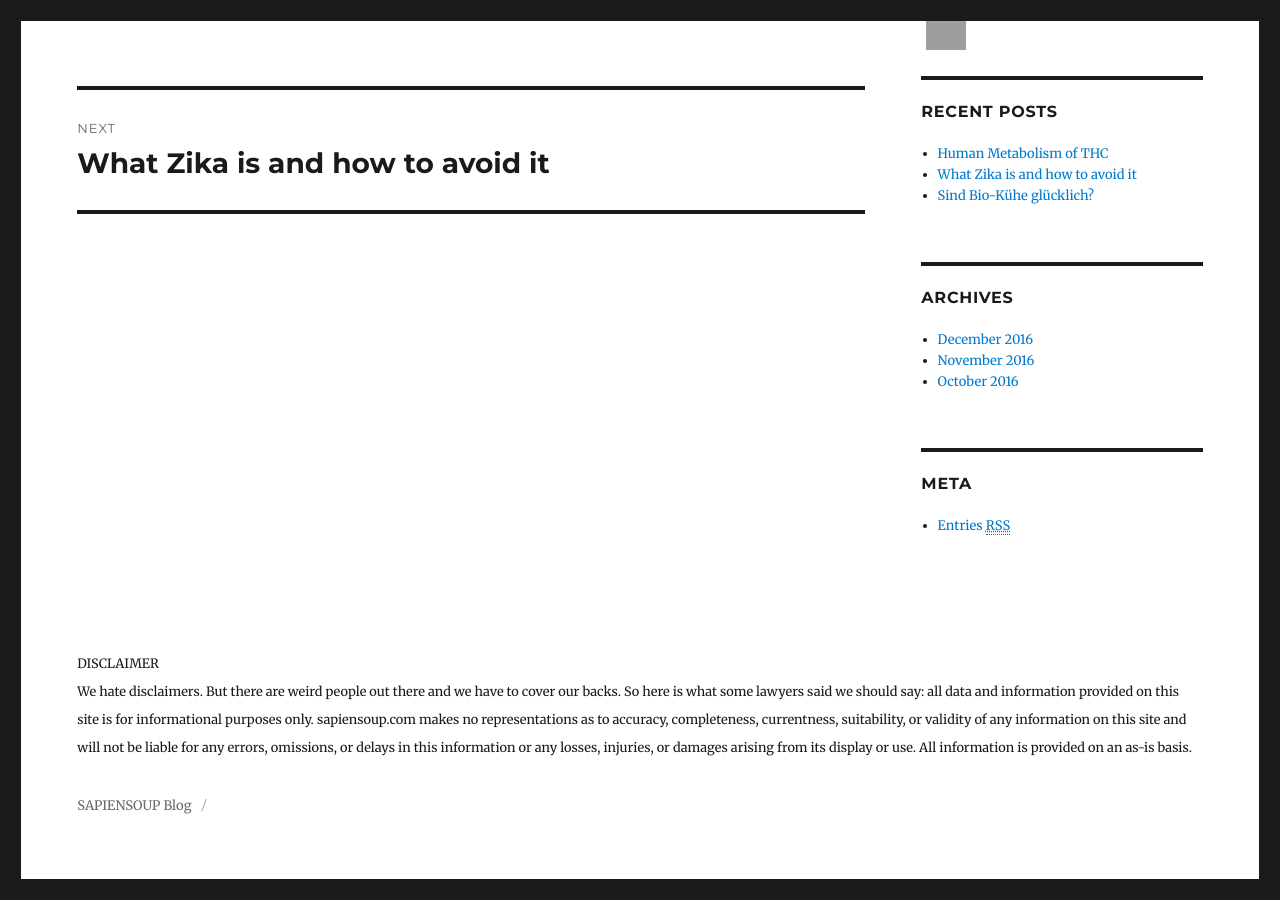
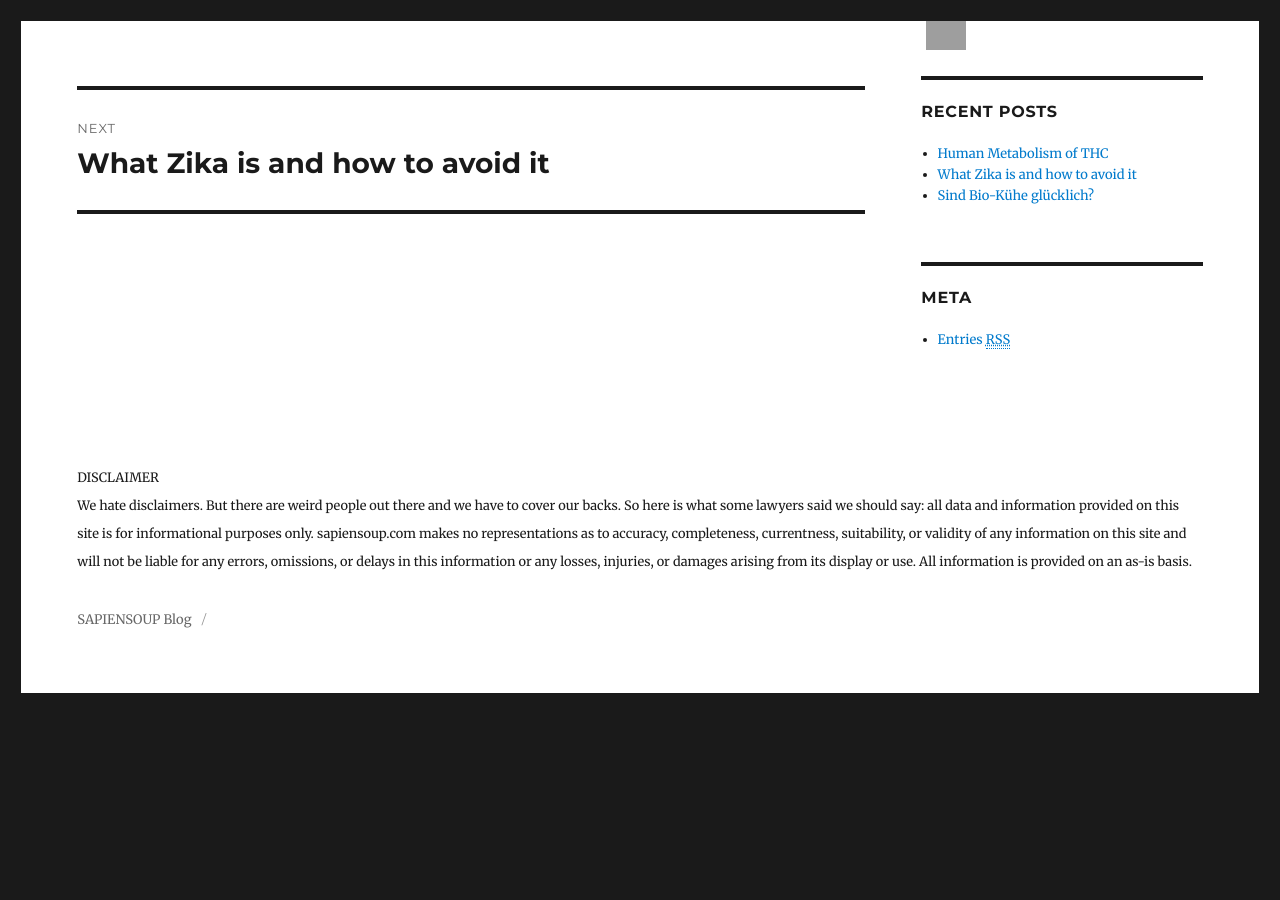
Before and after one commit to sapiensoup/sapiensoup.com, a Jekyll site: the page built from _posts/2016-10-27-sind-bio-kuhe-glucklich.html, in a window 1280 px wide and 900 px high, scrolled down 835 px. Built offline with Jekyll 4.4.1, drawn with Linux system fonts in a browser that asks for light colours; nearby versions of some CDN libraries; library files that are not in the unit come from our copies; comment, search, counter and statistics services are not loaded; after the commit the page ends 1549 px from its top, so only the background shows below that.

Commit message:
Remove archives

```diff
--- a/_layouts/post.html
+++ b/_layouts/post.html
@@ -306,24 +306,6 @@
                 {% endfor %}
               </ul>
             </section>
-            <section id="archives-2" class="widget widget_archive">
-              <h2 class="widget-title">Archives
-              </h2>
-              <ul>
-                <li>
-                  <a href='http://sapiensoup.com/2016/12/'>December 2016
-                  </a>
-                </li>
-                <li>
-                  <a href='http://sapiensoup.com/2016/11/'>November 2016
-                  </a>
-                </li>
-                <li>
-                  <a href='http://sapiensoup.com/2016/10/'>October 2016
-                  </a>
-                </li>
-              </ul>
-            </section>
             <section id="meta-2" class="widget widget_meta">
               <h2 class="widget-title">Meta
               </h2>
```
